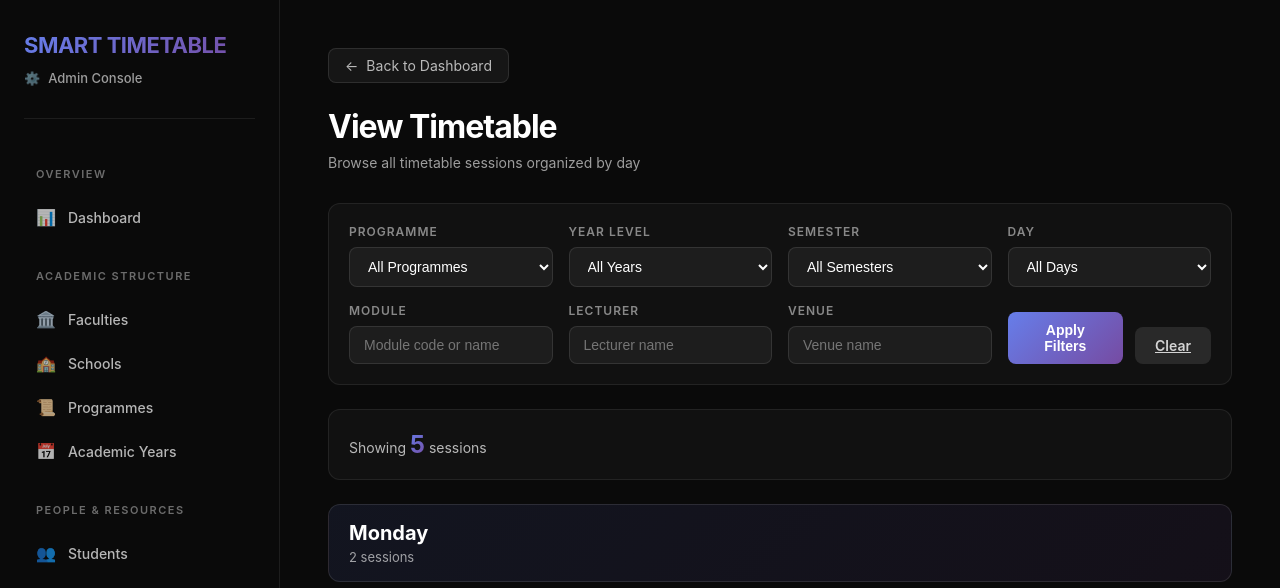
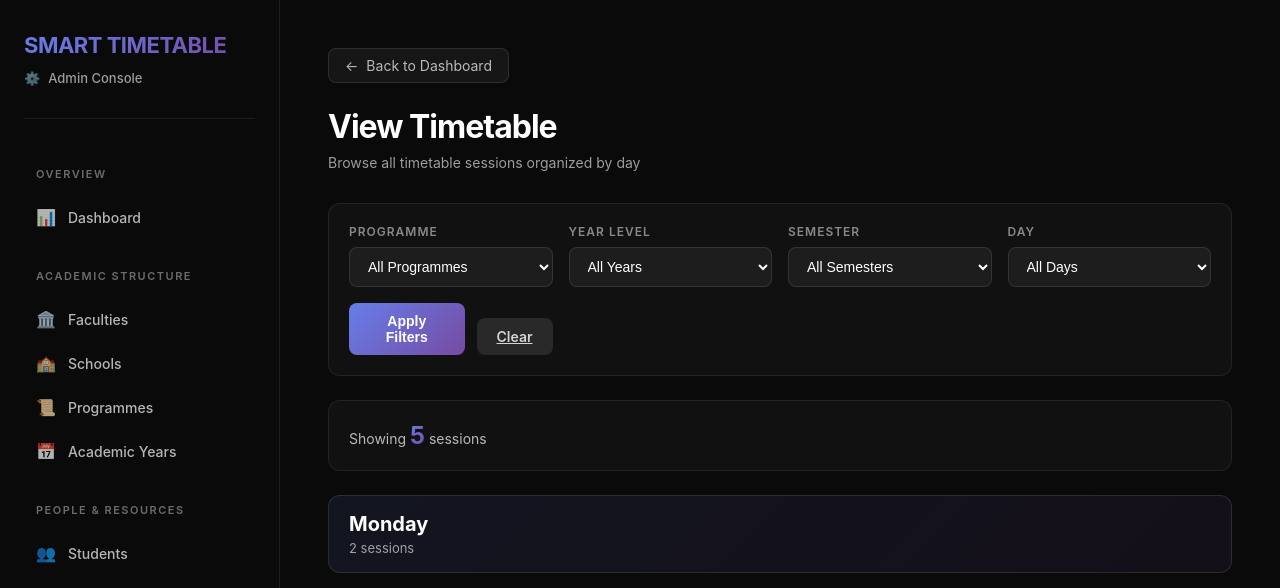
Before and after one commit to ReginalThembaubisi/smart-timetable-system, a PHP site: page /view_timetable.php in a window 1280 px wide. Shown: the top 588 px of the page. Run offline with PHP 8.4, Linux system fonts and the light colour scheme; the visitor is signed in with stand-in values (Sample User, id 1); data comes from the database, SQL or seed files in the repository.

Commit message:
Remove: Module, Lecturer, and Venue filters from View Timetable page

```diff
--- a/view_timetable.php
+++ b/view_timetable.php
@@ -30,9 +30,6 @@ $programmeFilter = $_GET['programme'] ?? '';
 $yearFilter = $_GET['year'] ?? '';
 $semesterFilter = $_GET['semester'] ?? '';
 $dayFilter = $_GET['day'] ?? '';
-$moduleFilter = $_GET['module'] ?? '';
-$lecturerFilter = $_GET['lecturer'] ?? '';
-$venueFilter = $_GET['venue'] ?? '';
 
 // Build query
 $query = "
@@ -66,23 +63,6 @@ if ($dayFilter) {
     $params[] = $dayFilter;
 }
 
-if ($moduleFilter) {
-    $query .= " AND (m.module_code LIKE ? OR m.module_name LIKE ?)";
-    $searchTerm = "%{$moduleFilter}%";
-    $params[] = $searchTerm;
-    $params[] = $searchTerm;
-}
-
-if ($lecturerFilter) {
-    $query .= " AND l.lecturer_name LIKE ?";
-    $params[] = "%{$lecturerFilter}%";
-}
-
-if ($venueFilter) {
-    $query .= " AND v.venue_name LIKE ?";
-    $params[] = "%{$venueFilter}%";
-}
-
 $query .= " ORDER BY
     CASE s.day_of_week
         WHEN 'Monday' THEN 1
@@ -105,9 +85,6 @@ $programmes = $pdo->query("SELECT DISTINCT programme FROM sessions WHERE program
 $years = $pdo->query("SELECT DISTINCT year_level FROM sessions WHERE year_level IS NOT NULL AND year_level != '' ORDER BY year_level")->fetchAll(PDO::FETCH_COLUMN);
 $semesters = $pdo->query("SELECT DISTINCT semester FROM sessions WHERE semester IS NOT NULL AND semester != '' ORDER BY semester")->fetchAll(PDO::FETCH_COLUMN);
 $days = $pdo->query("SELECT DISTINCT day_of_week FROM sessions ORDER BY day_of_week")->fetchAll(PDO::FETCH_COLUMN);
-$modules = $pdo->query("SELECT DISTINCT module_code FROM modules ORDER BY module_code")->fetchAll(PDO::FETCH_COLUMN);
-$lecturers = $pdo->query("SELECT DISTINCT lecturer_name FROM lecturers WHERE lecturer_name IS NOT NULL ORDER BY lecturer_name")->fetchAll(PDO::FETCH_COLUMN);
-$venues = $pdo->query("SELECT DISTINCT venue_name FROM venues WHERE venue_name IS NOT NULL ORDER BY venue_name")->fetchAll(PDO::FETCH_COLUMN);
 
 // Group sessions by day
 $sessionsByDay = [];
@@ -551,21 +528,6 @@ $totalSessions = count($sessions);
                     </select>
                 </div>
 
-                <div class="filter-group">
-                    <label>Module</label>
-                    <input type="text" name="module" placeholder="Module code or name" value="<?= htmlspecialchars($moduleFilter) ?>">
-                </div>
-
-                <div class="filter-group">
-                    <label>Lecturer</label>
-                    <input type="text" name="lecturer" placeholder="Lecturer name" value="<?= htmlspecialchars($lecturerFilter) ?>">
-                </div>
-
-                <div class="filter-group">
-                    <label>Venue</label>
-                    <input type="text" name="venue" placeholder="Venue name" value="<?= htmlspecialchars($venueFilter) ?>">
-                </div>
-
                 <div class="filter-actions">
                     <button type="submit" class="btn btn-primary">Apply Filters</button>
                     <a href="view_timetable.php" class="btn btn-secondary">Clear</a>
@@ -576,7 +538,7 @@ $totalSessions = count($sessions);
             <div class="summary">
                 <div class="summary-text">
                     Showing <span class="summary-count"><?= $totalSessions ?></span> session<?= $totalSessions !== 1 ? 's' : '' ?>
-                    <?php if ($programmeFilter || $yearFilter || $semesterFilter || $dayFilter || $moduleFilter || $lecturerFilter || $venueFilter): ?>
+                    <?php if ($programmeFilter || $yearFilter || $semesterFilter || $dayFilter): ?>
                         (filtered)
                     <?php endif; ?>
                     <?php if ($programmeFilter): ?>
```
